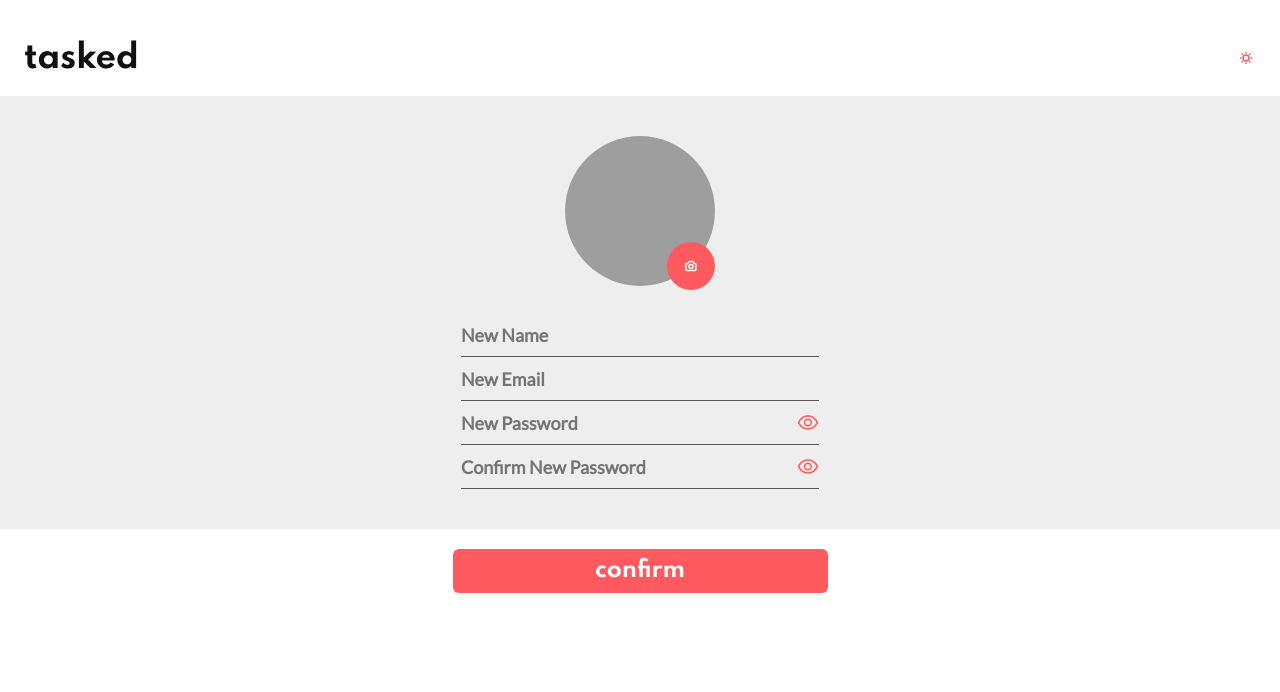
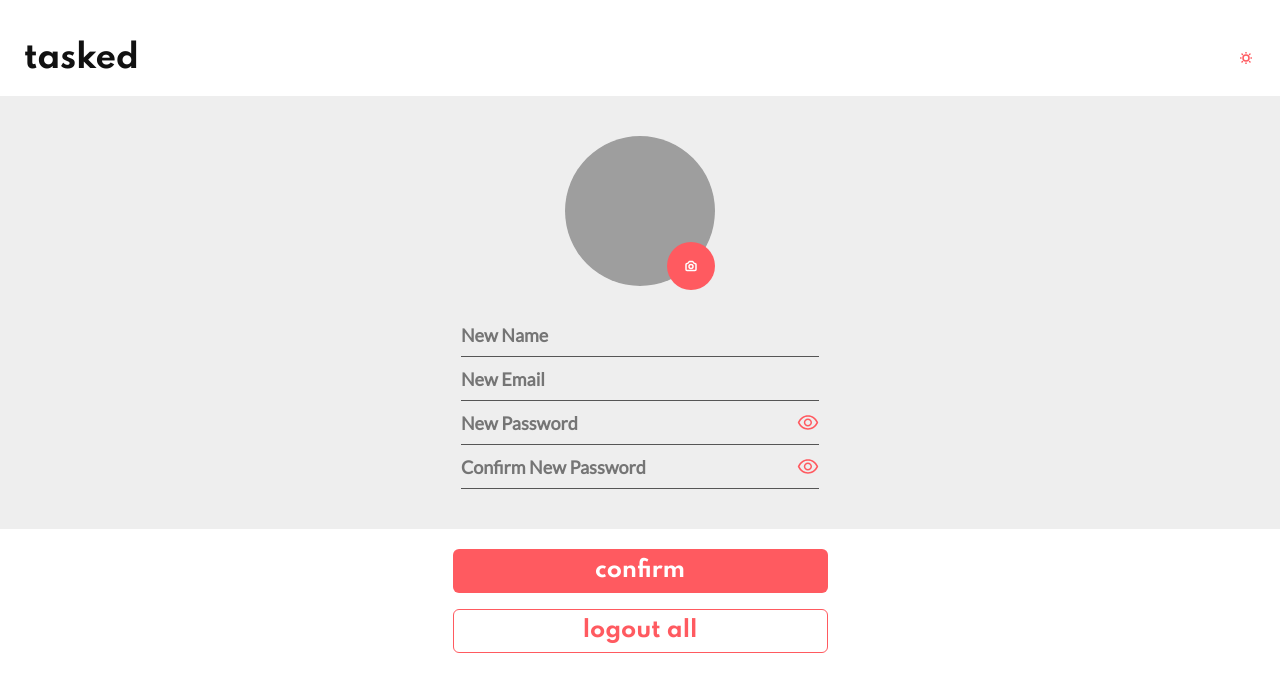
Before and after one commit to areasflavio/task-app, a Next.js app: page /me in a window 1280 px wide. Shown: the top 692 px of the page. Built offline with nearby package versions, Linux system fonts and the light colour scheme; no server answers; grey boxes are pictures that could not be loaded.

Commit message:
feat: add logout all button

```diff
--- a/src/components/Sign/FormAction/styles.ts
+++ b/src/components/Sign/FormAction/styles.ts
@@ -32,6 +32,24 @@ export const Container = styled.section`
 
     &:hover {
       filter: brightness(0.95);
+    }
+
+    &.outline {
+      background: ${(props) => props.theme.colors.bgColor};
+      color: ${(props) => props.theme.colors.highlightColor};
+      border: 1px solid ${(props) => props.theme.colors.highlightColor};
+
+      transition: all 0.2s;
+
+      &:hover {
+        color: ${(props) => props.theme.colors.bgColor};
+        background: ${(props) => props.theme.colors.highlightColor};
+        filter: brightness(1);
+      }
+    }
+
+    & + button {
+      margin-top: 1rem;
     }
   }
 
--- a/src/pages/me.tsx
+++ b/src/pages/me.tsx
@@ -1,4 +1,4 @@
-import { ChangeEvent, useRef } from 'react';
+import { ChangeEvent, useCallback, useRef } from 'react';
 import { useForm, SubmitHandler } from 'react-hook-form';
 import Router from 'next/router';
 import * as yup from 'yup';
@@ -39,7 +39,7 @@ const updateFormSchema = yup.object().shape({
     .oneOf([yup.ref('password'), null], 'Passwords must match'),
 });
 
-const Profile: React.FC = () => {
+const Profile = () => {
   const btnRef = useRef<HTMLButtonElement>(null);
 
   const {
@@ -52,7 +52,7 @@ const Profile: React.FC = () => {
 
   const { user } = useAuth();
 
-  const updateAvatar = async (formData: FormData) => {
+  const updateAvatar = useCallback(async (formData: FormData) => {
     try {
       const { 'tasked.token': token } = parseCookies();
 
@@ -70,9 +70,10 @@ const Profile: React.FC = () => {
     } catch (err) {
       return Promise.reject();
     }
-  };
+  }, []);
 
-  const handleAvatarChange = async (e: ChangeEvent<HTMLInputElement>) => {
+  const handleAvatarChange = useCallback(
+    async (e: ChangeEvent<HTMLInputElement>) => {
       if (e.target.files) {
         const formData = new FormData();
 
@@ -104,9 +105,11 @@ const Profile: React.FC = () => {
           }
         );
       }
-  };
+    },
+    []
+  );
 
-  const updateUser = async (data: UpdateFormData) => {
+  const updateUser = useCallback(async (data: UpdateFormData) => {
     try {
       const { 'tasked.token': token } = parseCookies();
 
@@ -124,9 +127,32 @@ const Profile: React.FC = () => {
     } catch (err) {
       return Promise.reject();
     }
-  };
+  }, []);
 
-  const onSubmit: SubmitHandler<UpdateFormData> = async (values: any) => {
+  const handleLogoutAll = useCallback(async () => {
+    try {
+      const { 'tasked.token': token } = parseCookies();
+
+      api.post(
+        '/users/logoutAll',
+        {},
+        {
+          headers: {
+            Authorization: `Bearer ${token}`,
+          },
+        }
+      );
+
+      Router.reload();
+    } catch (err) {
+      console.log(err);
+
+      toast.error('This went wrong.');
+    }
+  }, []);
+
+  const onSubmit: SubmitHandler<UpdateFormData> = useCallback(
+    async (values: any) => {
       const updatedData: any = {};
 
       for (const item in values) {
@@ -160,11 +186,13 @@ const Profile: React.FC = () => {
           },
         }
       );
-  };
+    },
+    []
+  );
 
-  const handleButtonSubmit = () => {
+  const handleButtonSubmit = useCallback(() => {
     btnRef.current?.click();
-  };
+  }, []);
 
   return (
     <>
@@ -220,6 +248,10 @@ const Profile: React.FC = () => {
       <FormAction>
         <button onClick={handleButtonSubmit}>confirm</button>
 
+        <button onClick={handleLogoutAll} className="outline">
+          logout all
+        </button>
+
         <Toaster position="top-center" />
       </FormAction>
     </>
```
Lines whose indentation alone changed are shown as unchanged.
